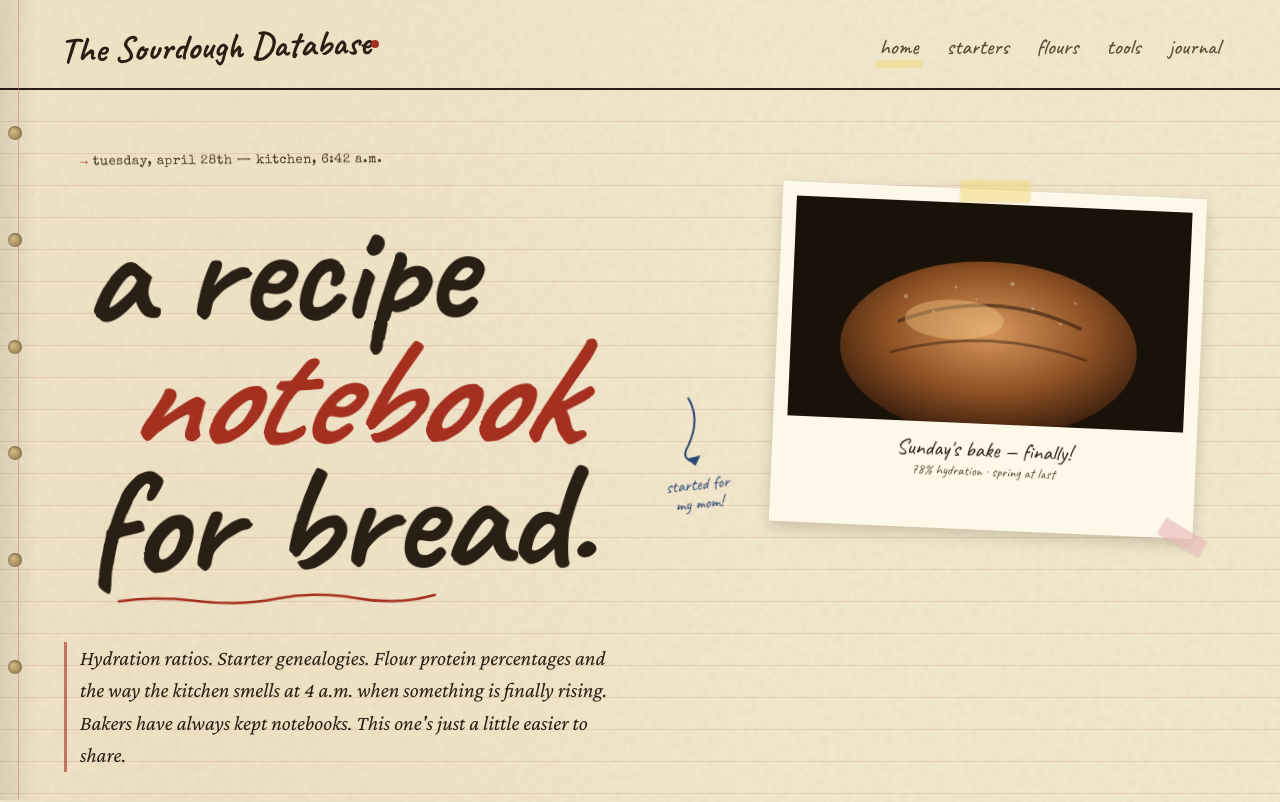
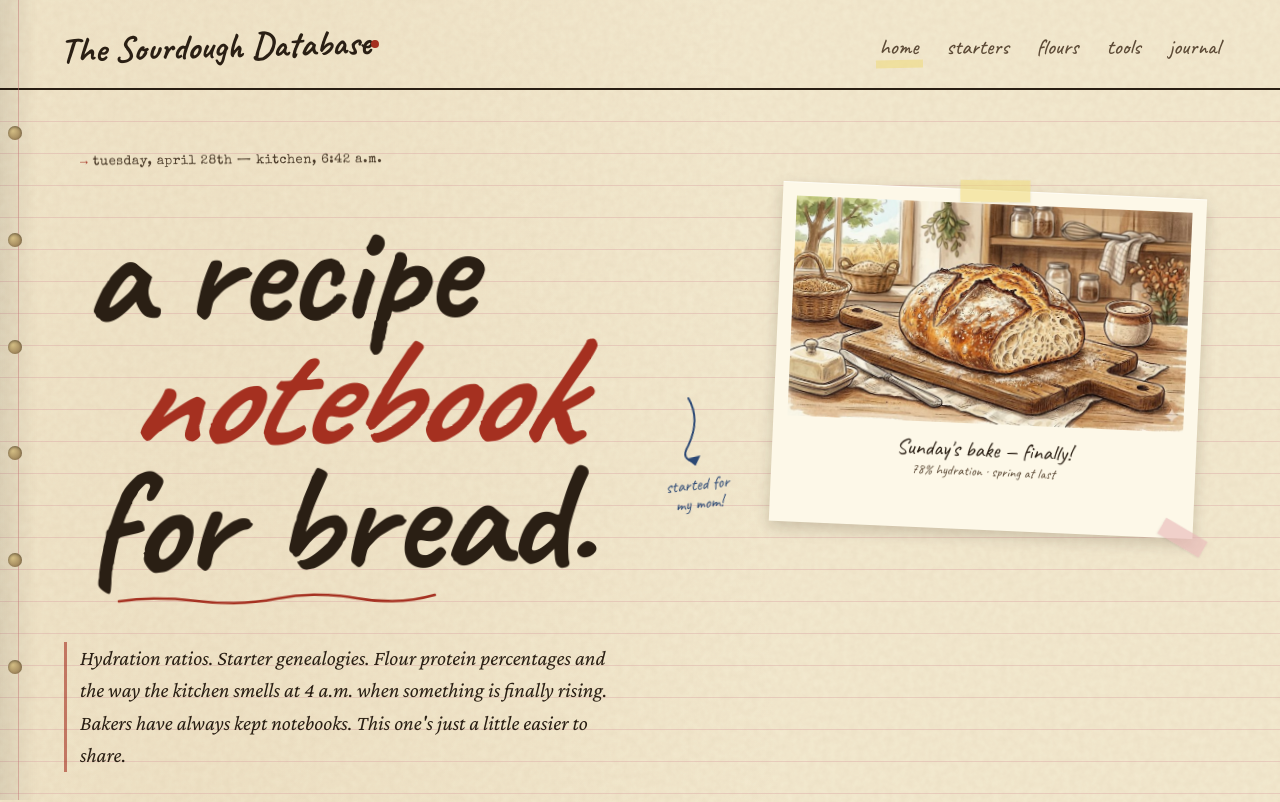
Before and after one commit to SeriousBear/sourdoughdatabase, a plain HTML site: page index.html in a window 1280 px wide. Shown: the top 802 px of the page. Drawn offline with nearby package versions, Linux system fonts and the light colour scheme.

Commit message:
Replace polaroid svg with png

```diff
--- a/assets/css/styles.css
+++ b/assets/css/styles.css
@@ -234,10 +234,14 @@ h1.hero-title .word-3 {
   transform: rotate(28deg);
   background: var(--tape-pink);
 }
-.polaroid svg {
-  width: 100%; height: 220px;
+.polaroid svg,
+.polaroid img {
+  width: 100%;
+  height: 220px;
   background: #1a1108;
   display: block;
+  object-fit: cover;
+  object-position: center;
 }
 .polaroid-caption {
   font-family: 'Caveat', cursive;
--- a/index.html
+++ b/index.html
@@ -92,30 +92,7 @@
     </div>
 
     <aside class="polaroid fade-up d4">
-      <svg viewBox="0 0 280 220" preserveAspectRatio="xMidYMid slice">
-        <defs>
-          <radialGradient id="loafGrad" cx="50%" cy="40%" r="60%">
-            <stop offset="0%" stop-color="#d8985e"/>
-            <stop offset="60%" stop-color="#8a4e22"/>
-            <stop offset="100%" stop-color="#3a1e0e"/>
-          </radialGradient>
-        </defs>
-        <rect width="280" height="220" fill="#1a1108"/>
-        <ellipse cx="140" cy="135" rx="105" ry="62" fill="url(#loafGrad)"/>
-        <path d="M75,118 Q140,90 205,118" stroke="#2a1408" stroke-width="2.5" fill="none" opacity="0.55"/>
-        <path d="M70,140 Q140,118 210,140" stroke="#2a1408" stroke-width="2" fill="none" opacity="0.45"/>
-        <g fill="#fdf8e8" opacity="0.35">
-          <circle cx="80" cy="100" r="1.5"/>
-          <circle cx="115" cy="92" r="1"/>
-          <circle cx="155" cy="88" r="1.5"/>
-          <circle cx="200" cy="100" r="1"/>
-          <circle cx="170" cy="105" r="1"/>
-          <circle cx="100" cy="110" r="1"/>
-          <circle cx="130" cy="100" r="0.8"/>
-          <circle cx="190" cy="115" r="1"/>
-        </g>
-        <ellipse cx="115" cy="115" rx="35" ry="14" fill="#f4cb8a" opacity="0.4"/>
-      </svg>
+      <img src="/assets/images/mom-sourdough.jpg" alt="Sunday's sourdough loaf, sliced on a wooden cutting board with butter and flour dusted around" loading="lazy" width="900" height="491">
       <div class="polaroid-caption">
         Sunday's bake — finally!
         <small>78% hydration · spring at last</small>
```
Also changed, not shown: assets/images/mom-sourdough.jpg (added).
